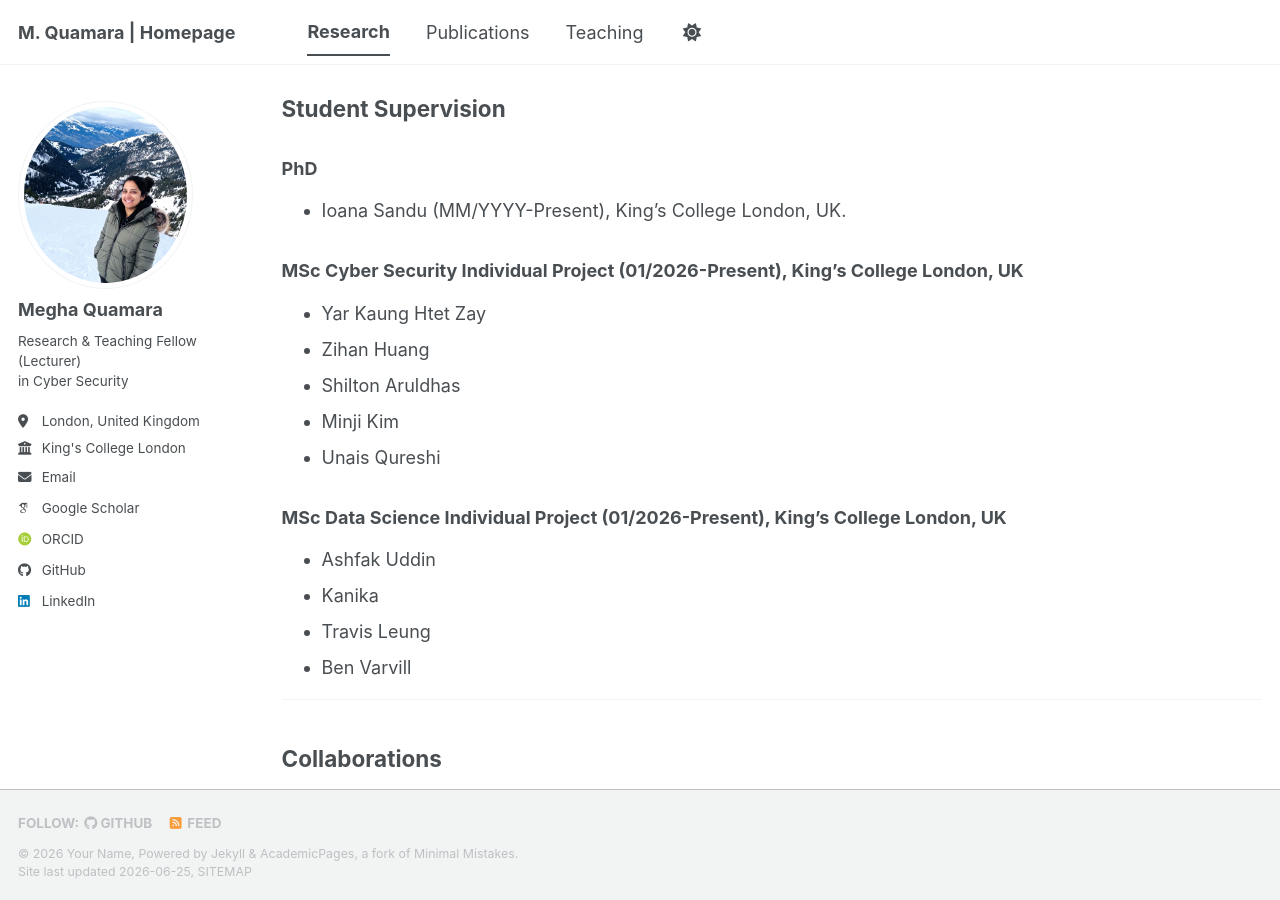
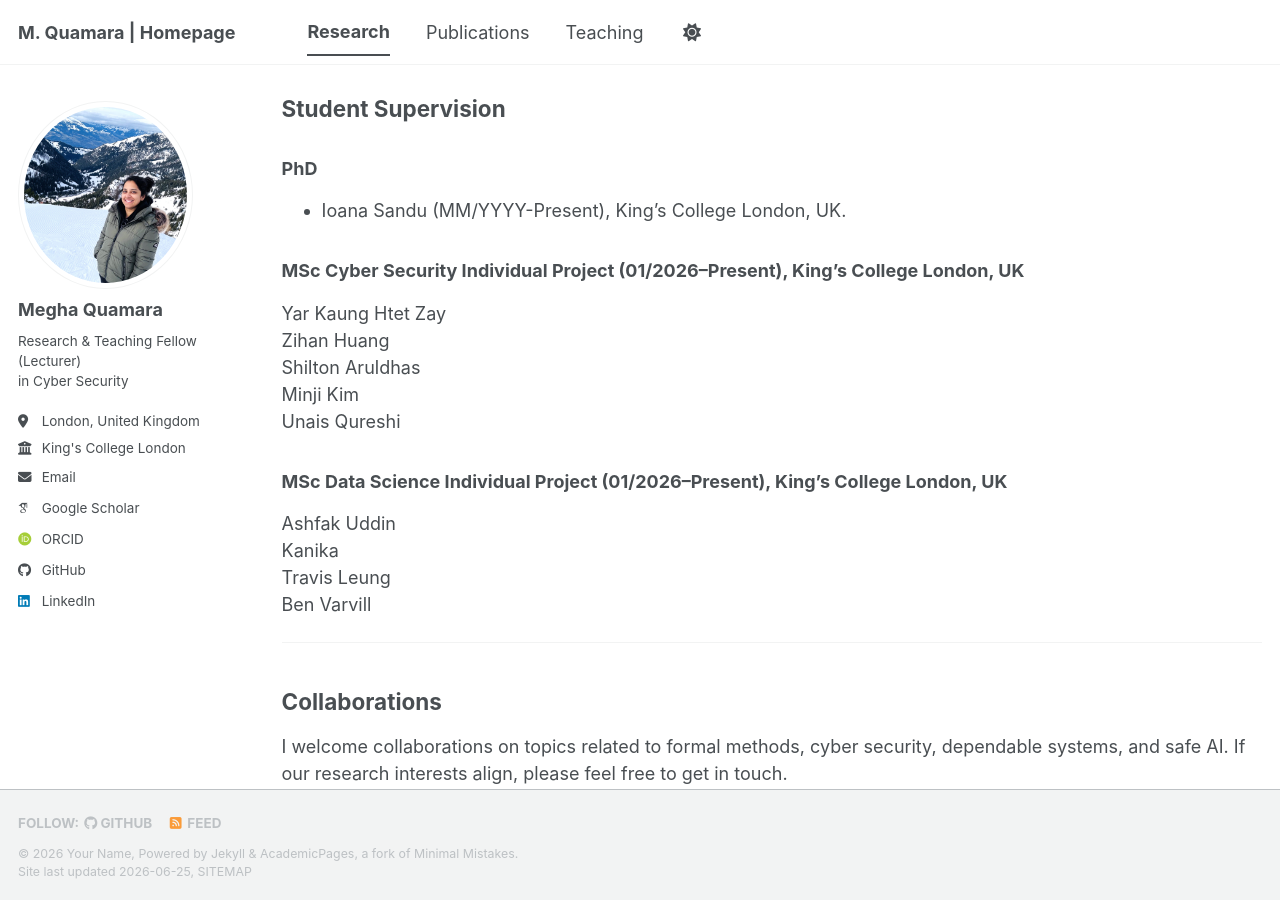
Before and after one commit to meghaquamara/personal-website, a Jekyll site: the page built from _pages/research.md, in a window 1280 px wide and 900 px high, scrolled down 482 px. Built offline with Jekyll 4.4.1, drawn with Linux system fonts in a browser that asks for light colours; some web fonts are replaced; a script bundle is joined from its source files by our own code; library files that are not in the unit come from our copies.

```diff
--- a/_pages/research.md
+++ b/_pages/research.md
@@ -27,19 +27,20 @@ author_profile: true
 
 * Ioana Sandu (MM/YYYY-Present), King's College London, UK.
 
-### MSc Cyber Security Individual Project (01/2026-Present), King's College London, UK
+### MSc Cyber Security Individual Project (01/2026–Present), King's College London, UK
 
-* Yar Kaung Htet Zay
-* Zihan Huang
-* Shilton Aruldhas
-* Minji Kim
-* Unais Qureshi
+Yar Kaung Htet Zay<br>
+Zihan Huang<br>
+Shilton Aruldhas<br>
+Minji Kim<br>
+Unais Qureshi
 
-### MSc Data Science Individual Project (01/2026-Present), King's College London, UK
-* Ashfak Uddin
-* Kanika
-* Travis Leung
-* Ben Varvill
+### MSc Data Science Individual Project (01/2026–Present), King's College London, UK
+
+Ashfak Uddin<br>
+Kanika<br>
+Travis Leung<br>
+Ben Varvill
 
 <hr />
 
```
